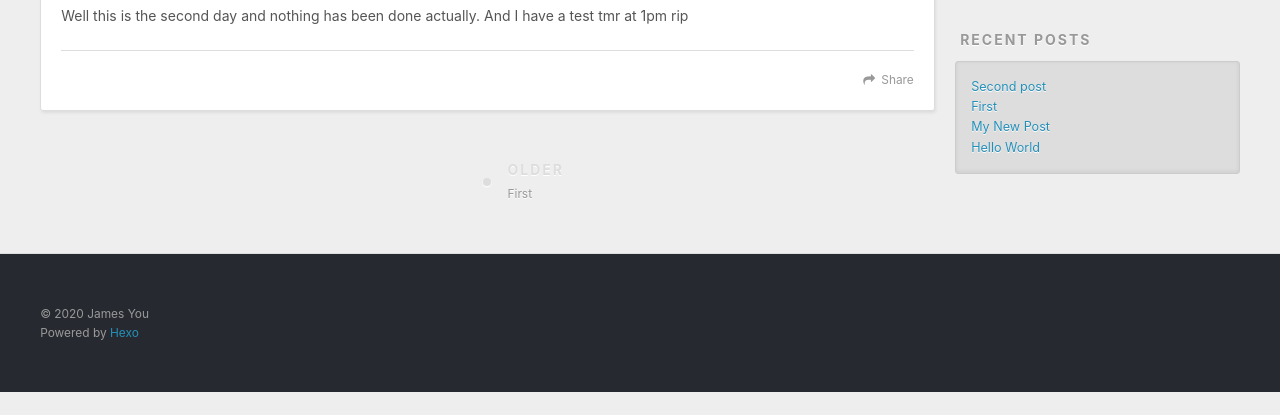
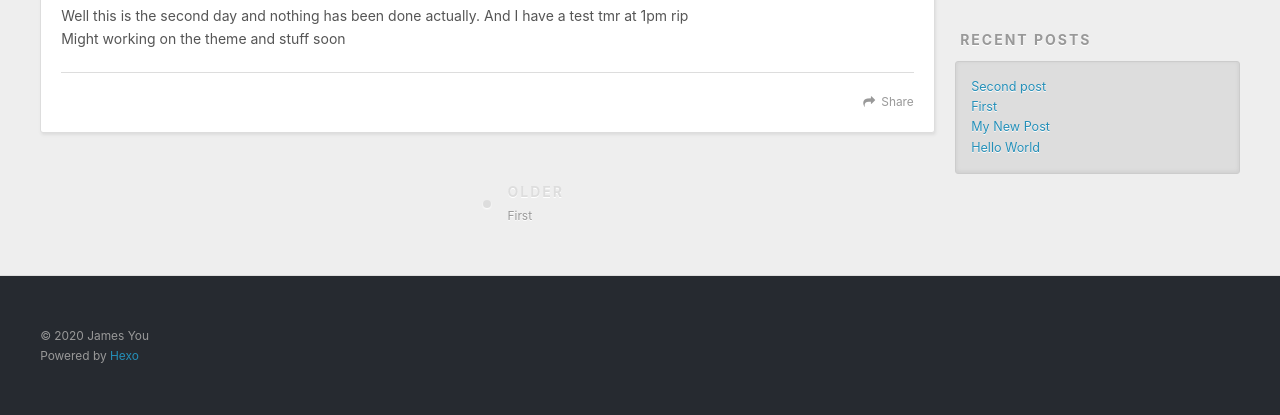
Before and after one commit to jameszu/jameszu.github.io, a plain HTML site: page 2020/06/22/Second-post/index.html in a window 1280 px wide. Shown: the part 448-863 px from the top of the page. Before the commit the page ends 840 px from the top, so only its background shows below. Drawn offline with nearby package versions, Linux system fonts and the light colour scheme.

Commit message:
Site updated: 2020-06-22 21:38:32

```diff
--- a/2020/06/22/Second-post/index.html
+++ b/2020/06/22/Second-post/index.html
@@ -7,15 +7,15 @@
 
   <title>Second post | James</title>
   <meta name="viewport" content="width=device-width, initial-scale=1, maximum-scale=1">
-  <meta name="description" content="Well this is the second day and nothing has been done actually. And I have a test tmr at 1pm rip">
+  <meta name="description" content="Well this is the second day and nothing has been done actually. And I have a test tmr at 1pm ripMight working on the theme and stuff soon">
 <meta property="og:type" content="article">
 <meta property="og:title" content="Second post">
 <meta property="og:url" content="https://dontletmein.github.io/2020/06/22/Second-post/index.html">
 <meta property="og:site_name" content="James">
-<meta property="og:description" content="Well this is the second day and nothing has been done actually. And I have a test tmr at 1pm rip">
+<meta property="og:description" content="Well this is the second day and nothing has been done actually. And I have a test tmr at 1pm ripMight working on the theme and stuff soon">
 <meta property="og:locale" content="en_US">
 <meta property="article:published_time" content="2020-06-22T09:28:45.000Z">
-<meta property="article:modified_time" content="2020-06-22T09:29:49.044Z">
+<meta property="article:modified_time" content="2020-06-22T09:38:22.108Z">
 <meta property="article:author" content="James You">
 <meta name="twitter:card" content="summary">
 
@@ -88,7 +88,7 @@
 
     <div class="article-entry" itemprop="articleBody">
 
-        <p>Well this is the second day and nothing has been done actually. And I have a test tmr at 1pm rip</p>
+        <p>Well this is the second day and nothing has been done actually. And I have a test tmr at 1pm rip<br>Might working on the theme and stuff soon</p>
 
 
     </div>
```
Also changed, not shown: index.html (+1 -1 lines).
